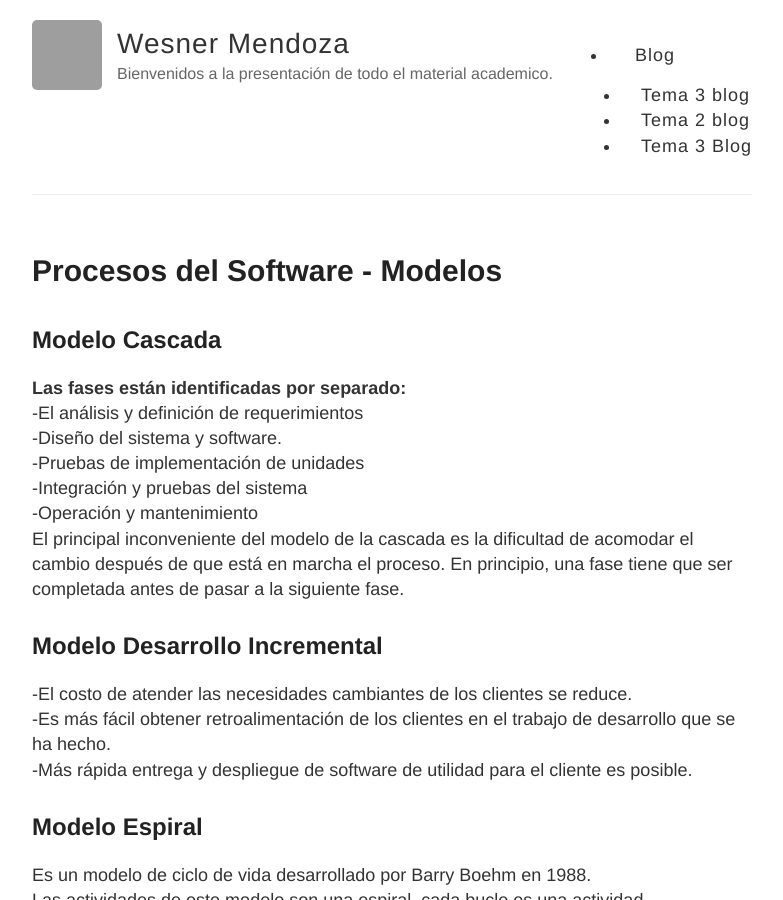
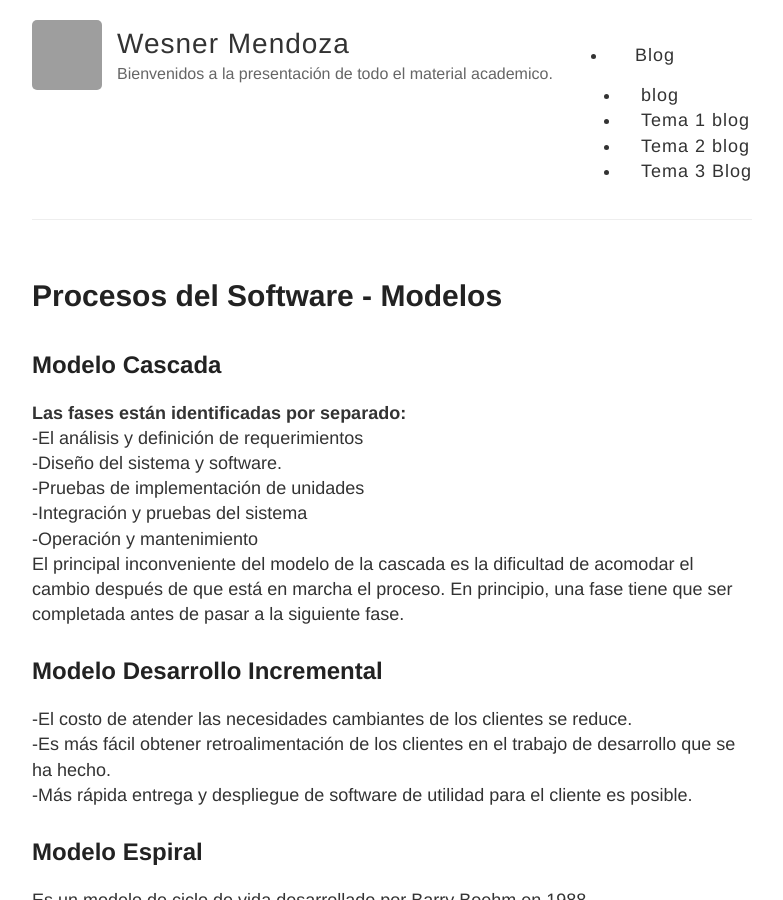
Before and after one commit to WesnerDaniel/WesnerDaniel.github.io, a Jekyll site: the page built from index.html, in a window 1280 px wide and 900 px high. Shown: the whole window, without its empty margins (248-1031 px from the left). Built offline with Jekyll 4.4.1, drawn with Linux system fonts in a browser that asks for light colours; grey boxes are pictures that could not be loaded.

Commit message:
Update default.html

```diff
--- a/_layouts/default.html
+++ b/_layouts/default.html
@@ -28,7 +28,9 @@
        <nav>
           <li><a href="/Blog">Blog</a>
                             <ul>
-                                <li><a href="#">Tema 3 blog</a>
+                                <li><a href="#">blog</a>
+                                </li>
+                                <li><a href="#">Tema 1 blog</a>
                                 </li>
                                 <li><a href="#">Tema 2 blog</a>
                                 </li>
```
